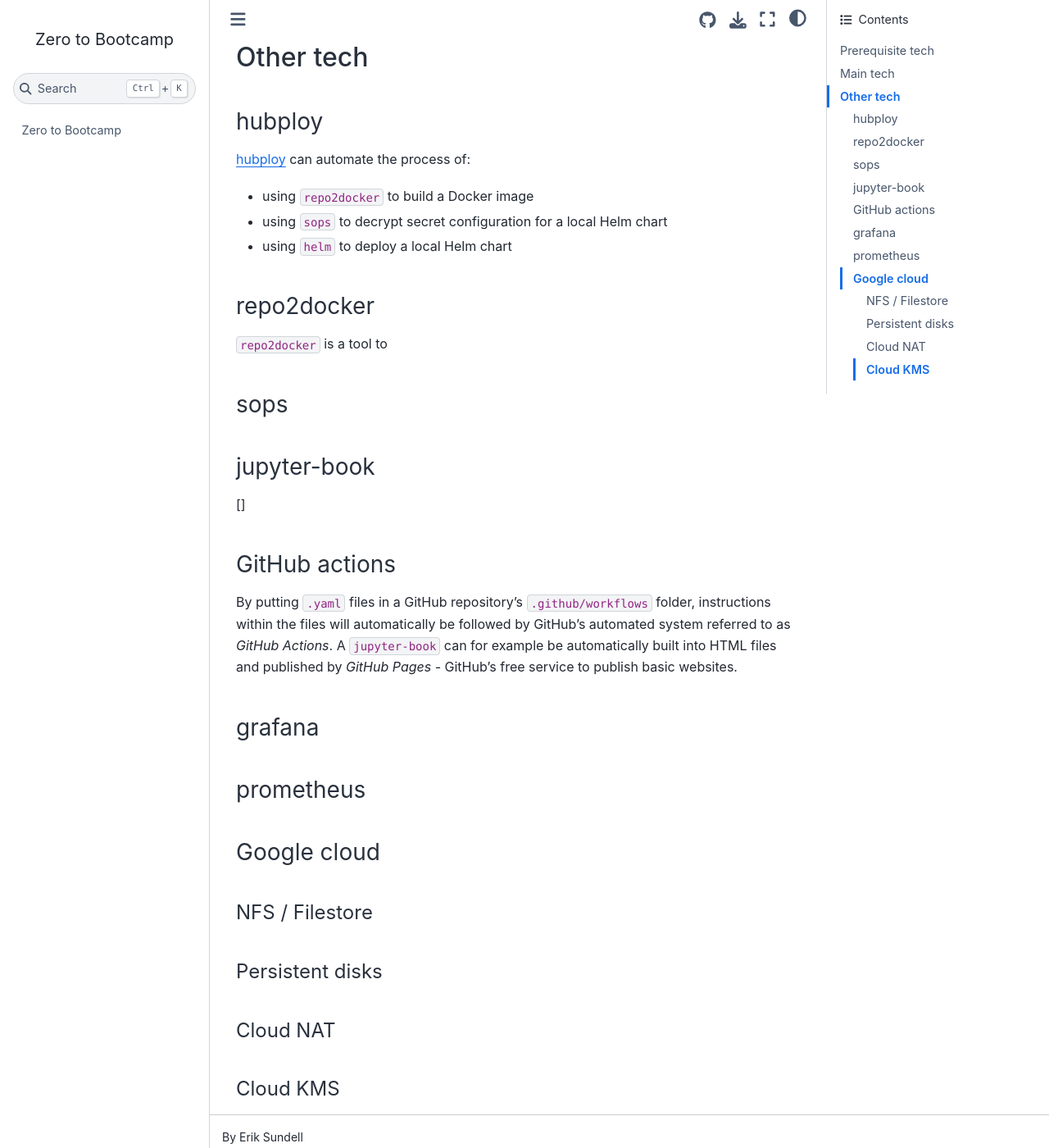
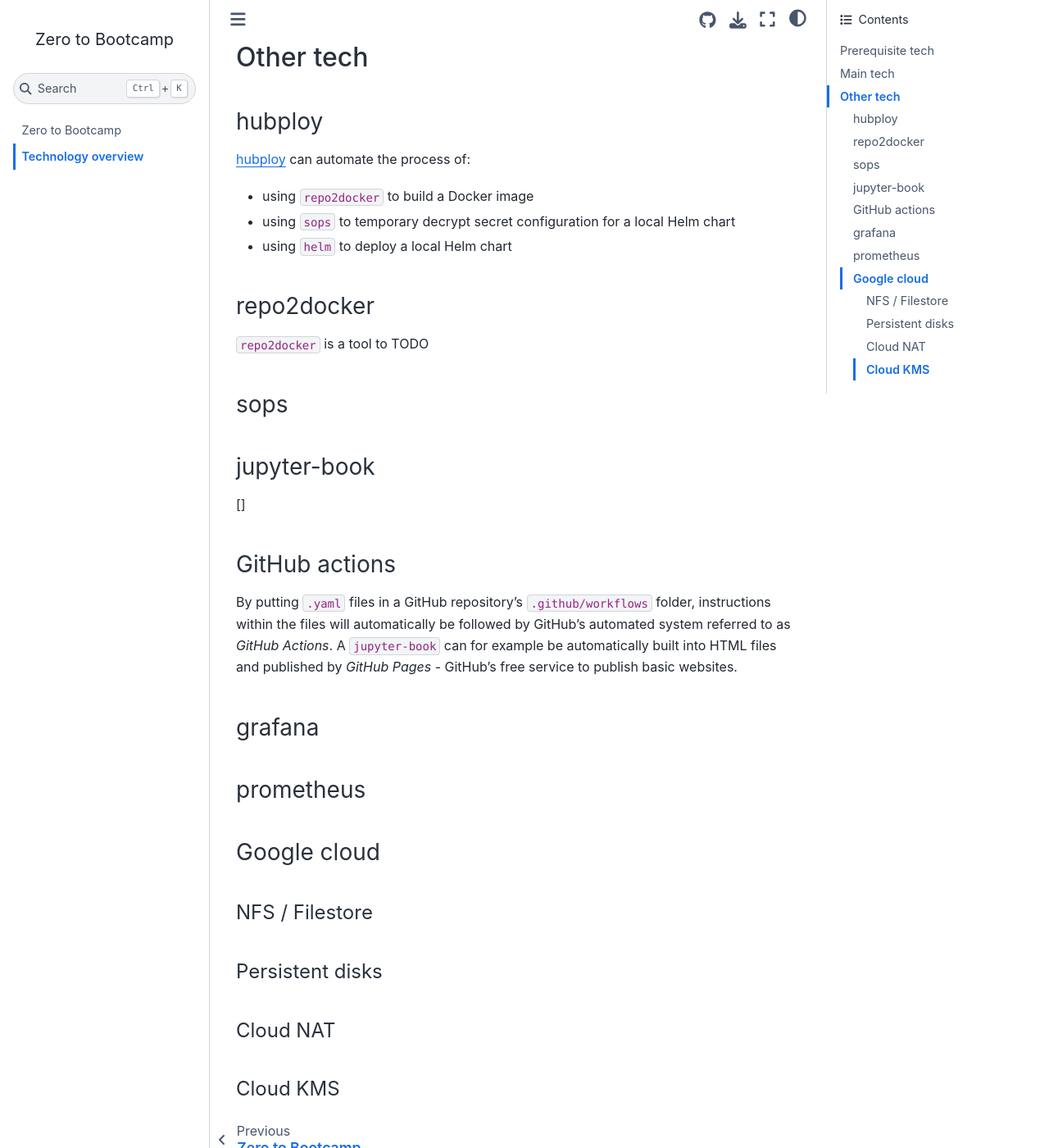
Before and after one commit to 2i2c-org/zero-to-bootcamp, a Jupyter Book: the page built from book/tech/index.md, in a window 1280 px wide and 1400 px high, scrolled down 2396 px. Shown: the whole window at 82% size. Built offline with Jupyter Book 1.0.4 settings and Sphinx 7.4.7 and the Sphinx Book theme 1.1.4, drawn with Linux system fonts in a browser that asks for light colours; some of the changed text lies outside the part shown.

Commit message:
Update TOC

```diff
--- a/book/_toc.yml
+++ b/book/_toc.yml
@@ -1 +1,2 @@
 - file: index
+- file: tech/index
--- a/book/tech/index.md
+++ b/book/tech/index.md
@@ -56,11 +56,11 @@
 ### hubploy
 [hubploy]() can automate the process of:
 - using `repo2docker` to build a Docker image
-- using `sops` to decrypt secret configuration for a local Helm chart
+- using `sops` to temporary decrypt secret configuration for a local Helm chart
 - using `helm` to deploy a local Helm chart
 
 ### repo2docker
-`repo2docker` is a tool to
+`repo2docker` is a tool to TODO
 
 ### sops
 
```
